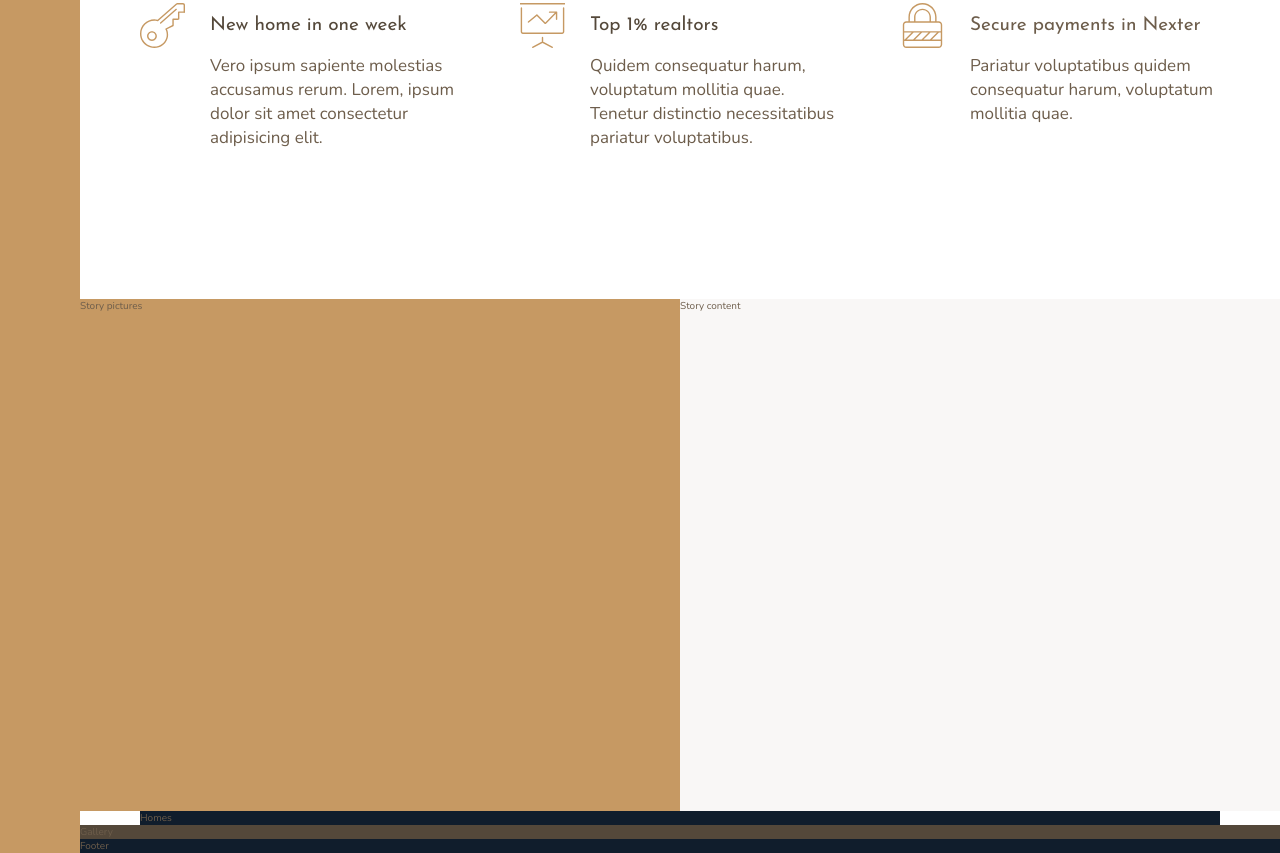
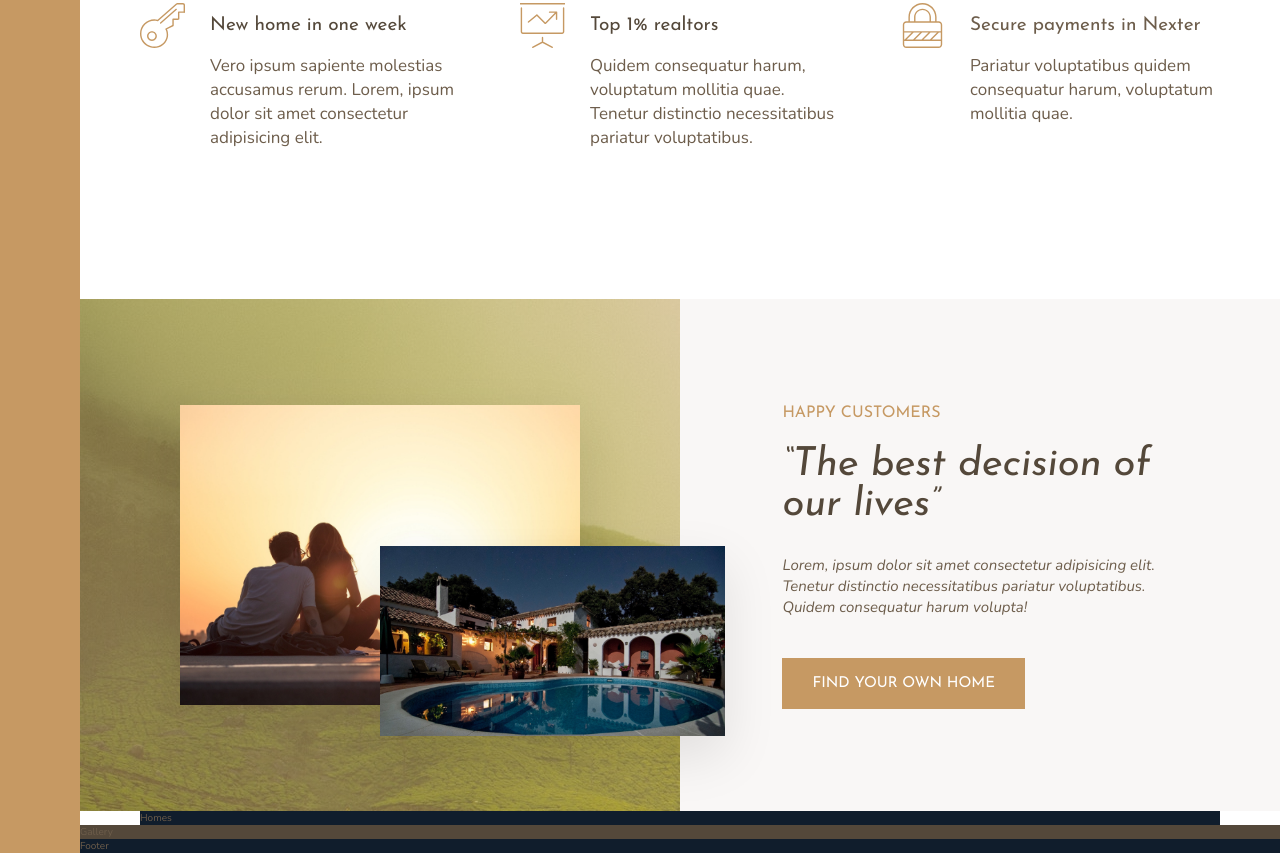
Before and after one commit to wenjing-liu/udemy-css-nexter, a website: page index.html in a window 1280 px wide. Shown: the part 977-1830 px from the top of the page. Drawn offline with nearby package versions, Linux system fonts and the light colour scheme.

Commit message:
1. deal with overlapping grid items 2. images are special and behave differently than other grid items 3. use flexbox together with grid

```diff
--- a/index.html
+++ b/index.html
@@ -87,11 +87,17 @@
         </section>
 
         <div class="story__pictures">
-            Story pictures
+            <img src="img/story-1.jpeg" alt="Couple with new house" class="story__img--1">
+            <img src="img/story-2.jpeg" alt="New house" class="story__img--2">
         </div>
 
         <div class="story__content">
-            Story content
+            <h3 class="heading-3 mb-sm">Happy Customers</h3>
+            <h2 class="heading-2 heading-2--dark mb-md">&ldquo;The best decision of our lives&rdquo;</h2>
+            <p class="story__text">
+                Lorem, ipsum dolor sit amet consectetur adipisicing elit. Tenetur distinctio necessitatibus pariatur voluptatibus. Quidem consequatur harum volupta!
+            </p>
+            <button class="btn">Find your own home</button>
         </div>
 
         <section class="homes">
--- a/sass/_story.scss
+++ b/sass/_story.scss
@@ -1,11 +1,51 @@
 .story {
+
     &__pictures {
         background-color: $color-primary;
         grid-column: full-start / col-end 4;
+        background-image: linear-gradient(rgba($color-primary, .5), rgba($color-primary, .5)), url(../img/back.jpg);
+
+        display: grid;
+        grid-template-rows: repeat(6, 1fr);
+        grid-template-columns: repeat(6, 1fr);
+        align-items: center; // make the image in the center
+    }
+
+    &__img--1 {
+        width: 100%;
+        grid-column: 2 / 6;
+        grid-row: 2 / 6;
+        box-shadow: 0 2rem 5rem rgba(#000, .1);
+    }
+
+    &__img--2 {
+        width: 115%;// make the image overlap with other grid items
+        grid-column: 4 / 7;
+        grid-row: 4 / 6;
+        z-index: 20;
+        box-shadow: 0 2rem 5rem rgba(#000, .1);
     }
 
     &__content {
         background-color: $color-grey-light-1;
         grid-column: col-start 5 / full-end;
+
+        padding: 6rem 8vw;
+
+        /*display: flex;
+        flex-direction: column;
+        justify-content: center;
+        align-items: flex-start;*/
+
+        display: grid;
+        align-content: center;
+        justify-items: start;
+
+    }
+
+    &__text {
+        font-size: 1.5rem;
+        font-style: italic;
+        margin-bottom: 4rem;
     }
 }
--- a/sass/_typography.scss
+++ b/sass/_typography.scss
@@ -9,10 +9,19 @@
 
 .heading-2 {
     @extend %heading;
+    font-size: 4rem;
+    font-style: italic;
+    line-height: 1;
+
+    &--light { color: $color-grey-light-1 }
+    &--dark { color: $color-grey-dark-1 }
 }
 
 .heading-3 {
     @extend %heading;
+    font-size: 1.6rem;
+    color: $color-primary;
+    text-transform: uppercase;
 }
 
 .heading-4 {
@@ -23,3 +32,25 @@
     &--dark { color: $color-grey-dark-1 }
 
 }
+
+.btn {
+    background-color: $color-primary;
+    color: #fff;
+    border: none;
+    border-radius: none;
+    font-family: $font-display;
+    font-size: 1.5rem;
+    text-transform: uppercase;
+    padding: 1.8rem 3rem;
+    cursor: pointer;
+    transition: all .2s;
+
+    &:hover {
+        background-color: $color-primary-dark;
+    }
+}
+
+.mb-sm { margin-bottom: 2rem; }
+.mb-md { margin-bottom: 3rem; }
+.mb-lg { margin-bottom: 4rem; }
+.mb-hg { margin-bottom: 8rem; }
```
Also changed, not shown: css/style.css.
